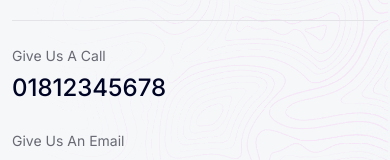
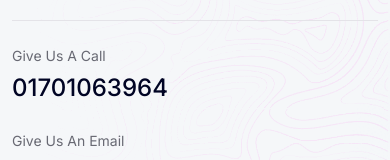
Before and after one commit to Bepul-Hossain/e-commerce, a React (Vite) app in the folder client/ecommerce/: page /contact in a window 390 px wide. Shown: the part 427-587 px from the top of the page. Built offline with nearby package versions, Linux system fonts and the light colour scheme; no server answers.

Commit message:
fix: update contact phone number across components

```diff
--- a/client/ecommerce/src/components/Contact.jsx
+++ b/client/ecommerce/src/components/Contact.jsx
@@ -64,10 +64,10 @@ const Contact = () => {
                     Give Us A Call
                   </span>
                   <Link
-                    to='tel:01812345678'
+                    to='tel:01701063964'
                     className='contact-info__link font-24 fw-500 text-heading hover-text-main'
                   >
-                    01812345678
+                    01701063964
                   </Link>
                 </div>
                 <div className='contact-info__item'>
--- a/client/ecommerce/src/components/DashboardOrder.jsx
+++ b/client/ecommerce/src/components/DashboardOrder.jsx
@@ -231,7 +231,7 @@ const DashboardOrder = () => {
                               <h5 className="fw-bold">Ponno Lagbe</h5>
                               <p className="mb-0">123 Street, Chittagong</p>
                               <p className="mb-0">support@ponnolagbe.com</p>
-                              <p className="mb-0">+880 1234 567 890</p>
+                              <p className="mb-0">01701063964</p>
                             </div>
                           </div>
 
```
Also changed, not shown: 1 other file (tests, documents, lock files or other folders).
